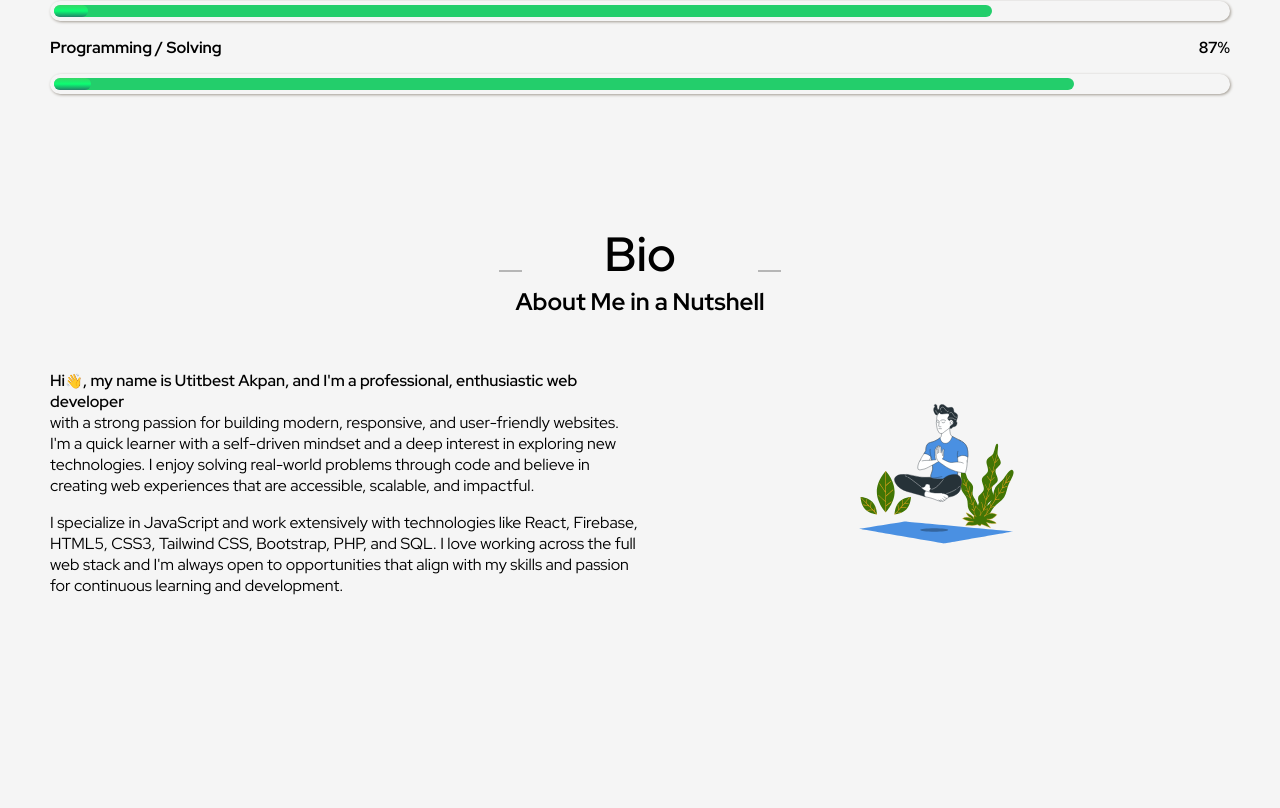
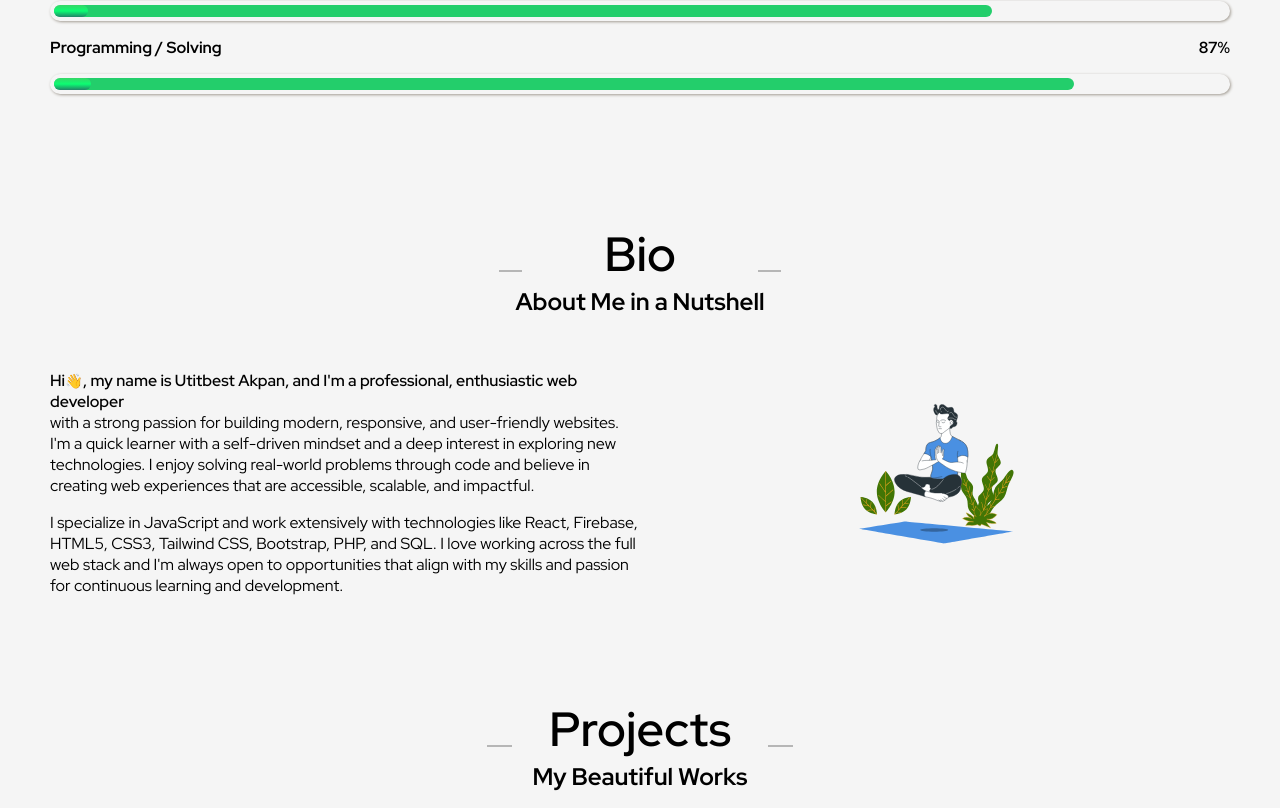
Before and after one commit to Utitbest/Utitbest_NewPortfolio, a React (Vite) app: page / in a window 1280 px wide. Shown: the part 1439-2247 px from the top of the page. Before the commit the page ends 2136 px from the top, so only its background shows below. Built offline with nearby package versions, Linux system fonts and the light colour scheme.

Commit message:
second push

```diff
--- a/src/App.jsx
+++ b/src/App.jsx
@@ -1,5 +1,5 @@
 import React, { useState } from 'react'
-import { Navbar, Home, Skills, Bio } from './Component'
+import { Navbar, Home, Skills, Bio, Project } from './Component'
 
 
 function App() {
@@ -9,6 +9,7 @@ function App() {
     <Home/>
     <Skills/>
     <Bio/>
+    <Project/>
     </>
   )
 }
--- /dev/null
+++ b/src/Component/Project/Project.css
@@ -0,0 +1,4 @@
+.project{
+    display: block;
+    padding: 0 50px;
+}
--- /dev/null
+++ b/src/Component/Project/Project.jsx
@@ -0,0 +1,14 @@
+import React from 'react'
+
+const Project = () => {
+  return (
+    <div className='project'>
+        <div className="Stitle" style={{marginBottom:'1em'}}>
+            <span>Projects</span>
+            <h3>My Beautiful Works</h3>
+        </div>
+    </div>
+  )
+}
+
+export default Project
--- a/src/Component/index.js
+++ b/src/Component/index.js
@@ -3,10 +3,12 @@ import Home from "./Home/Home";
 import Education from "./Education/Education";
 import Skills from "./Skills/Skills";
 import Bio from "./Bio/Bio";
+import Project from "./Project/Project";
 export{
     Navbar,
     Home,
     Education,
     Skills,
-    Bio
+    Bio,
+    Project
 }
```
